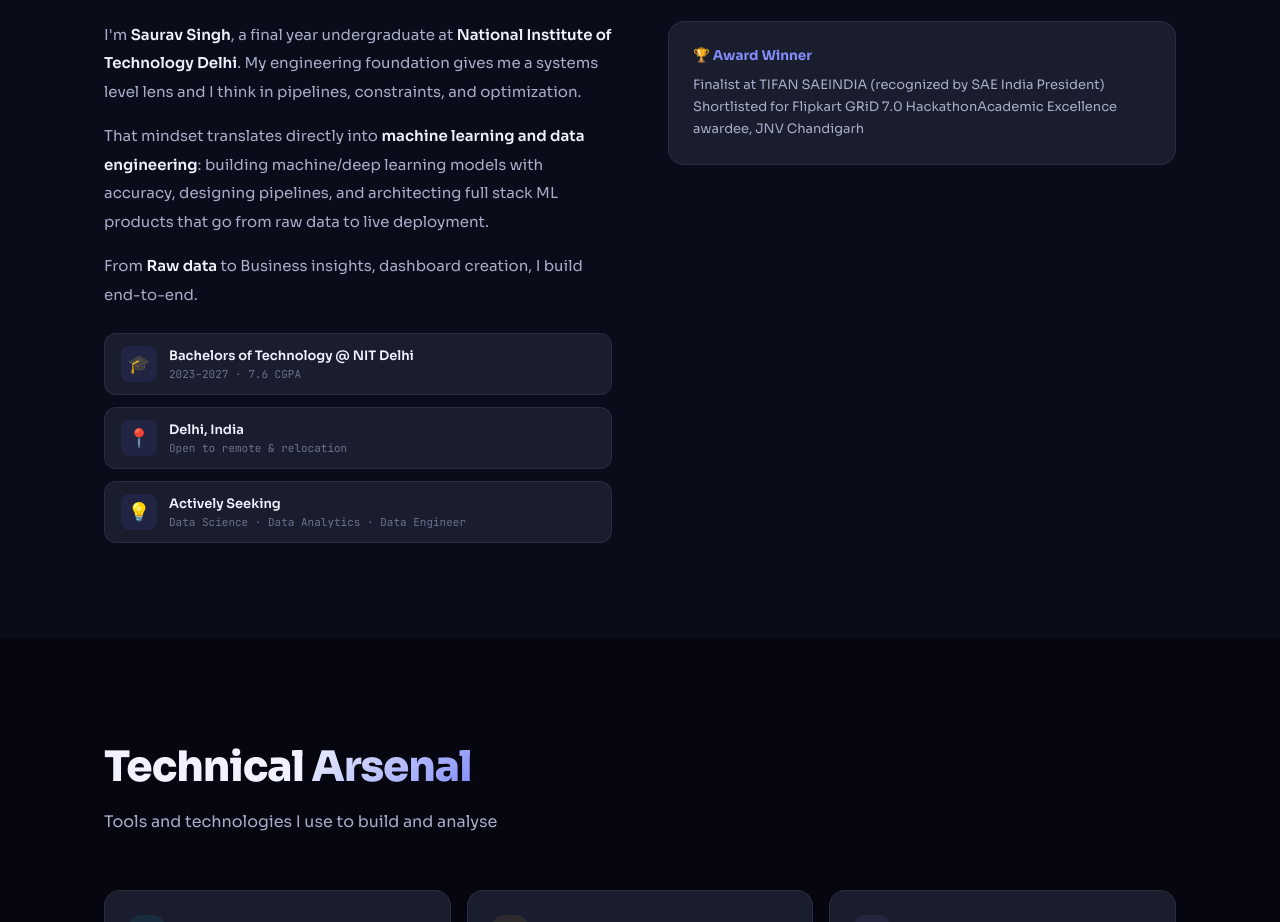
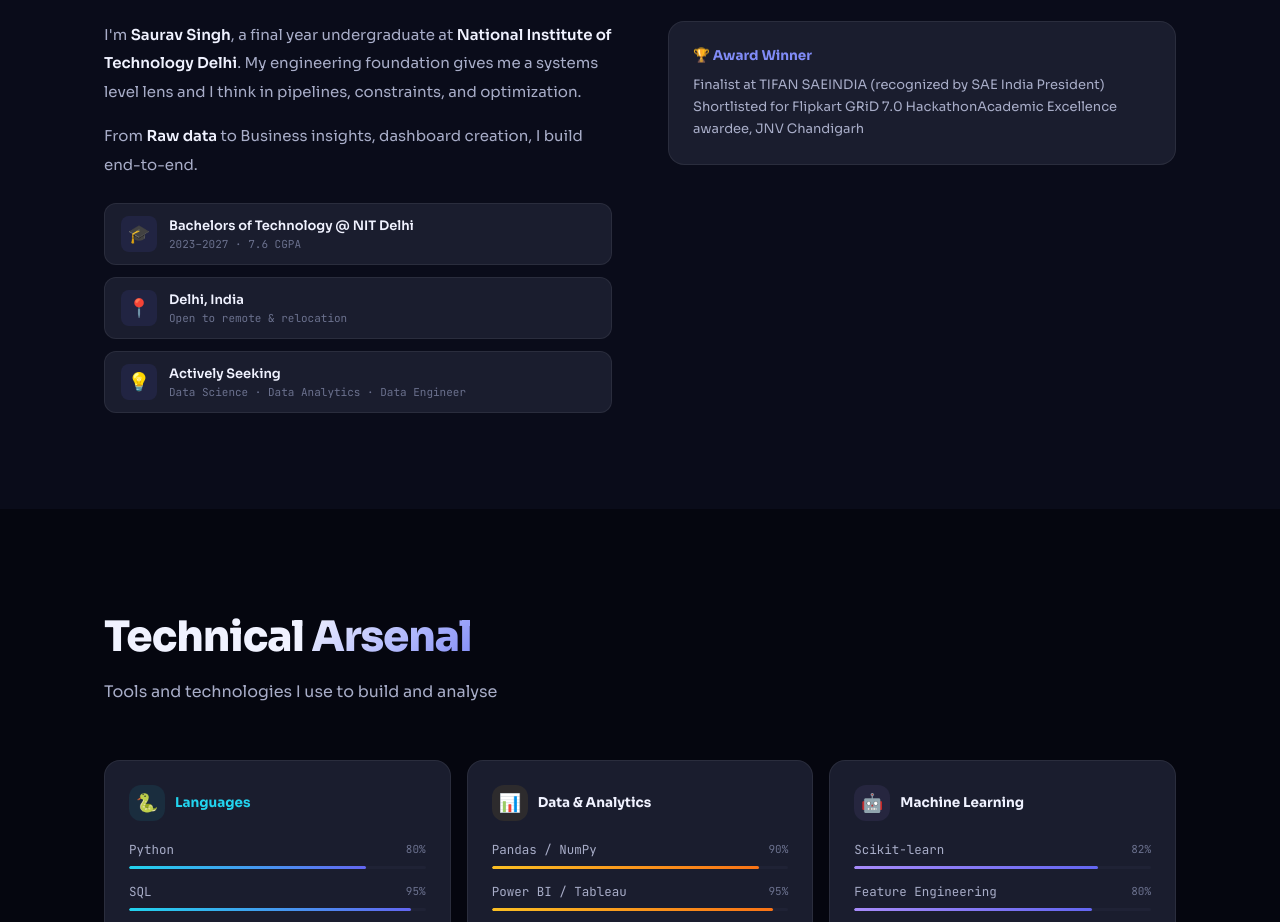
Before and after one commit to srv-0/Portfolio, a React (Vite) app: page / in a window 1280 px wide. Shown: the part 1020-1942 px from the top of the page. Built offline with nearby package versions, Linux system fonts and the light colour scheme.

Commit message:
Update portfolio.js

```diff
--- a/src/data/portfolio.js
+++ b/src/data/portfolio.js
@@ -31,7 +31,6 @@ export const stats = [
 export const about = {
   paragraphs: [
     `I'm <strong>Saurav Singh</strong>, a final year undergraduate at <strong>National Institute of Technology Delhi</strong>. My engineering foundation gives me a systems level lens and I think in pipelines, constraints, and optimization.`,
-    `That mindset translates directly into <strong>machine learning and data engineering</strong>: building machine/deep learning models with accuracy, designing pipelines, and architecting full stack ML products that go from raw data to live deployment.`,
     `From <strong>Raw data </strong> to Business insights, dashboard creation, I build end-to-end.`,
   ],
   highlights: [
```
